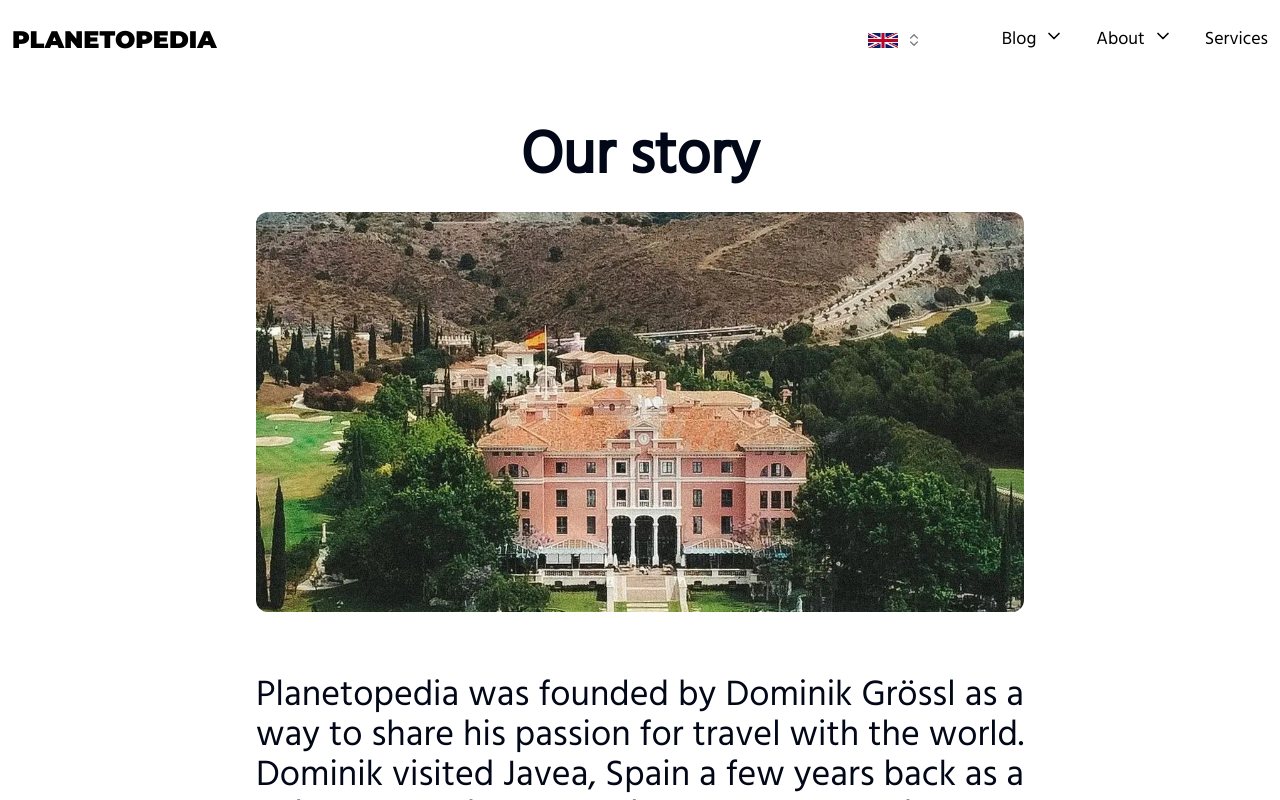
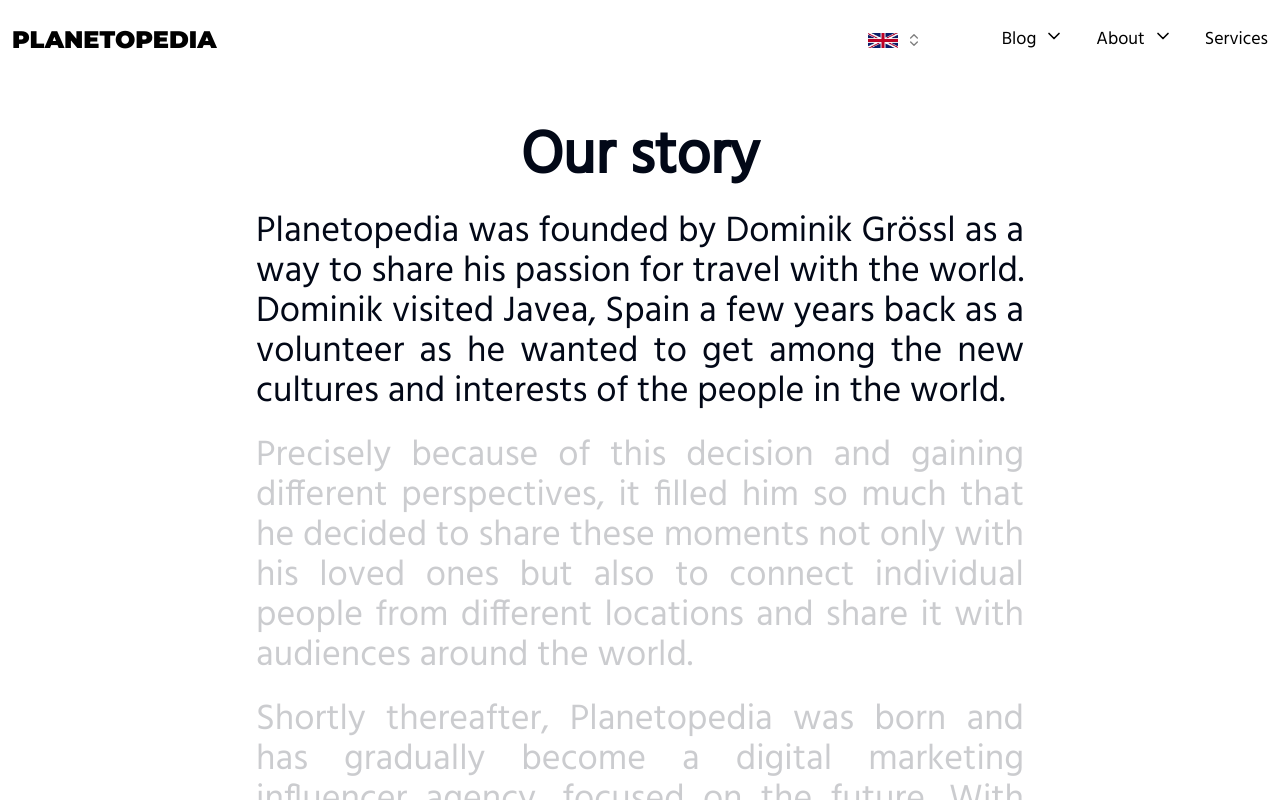
Before and after one commit to ton1czech/planetopedia, a Next.js app: page /about/company in a window 1280 px wide. Shown: the top 800 px of the page. Built offline with nearby package versions, Linux system fonts and the light colour scheme.

Commit message:
❌REMOVED: about company image

```diff
--- a/app/about/company/page.tsx
+++ b/app/about/company/page.tsx
@@ -46,7 +46,7 @@ export default function Company() {
   if (elContainer) {
     const { clientHeight, offsetTop } = elContainer
     const screenH = window.innerHeight
-    const halfH = screenH / 2
+    const halfH = screenH / 2 - 200
     const percentY =
       Math.min(
         clientHeight + halfH,
@@ -63,15 +63,6 @@ export default function Company() {
           <h2 className='mb-3 text-4xl font-semibold text-center md:mb-12 lg:mb-6 md:text-5xl lg:text-6xl'>
             Our story
           </h2>
-
-          <div className='relative w-full h-[400px] rounded-xl mb-8 lg:mb-16'>
-            <Image
-              src='/company/hero.webp'
-              alt='hero'
-              fill
-              className='object-cover rounded-xl'
-            />
-          </div>
 
           <div
             ref={refContainer}
```
